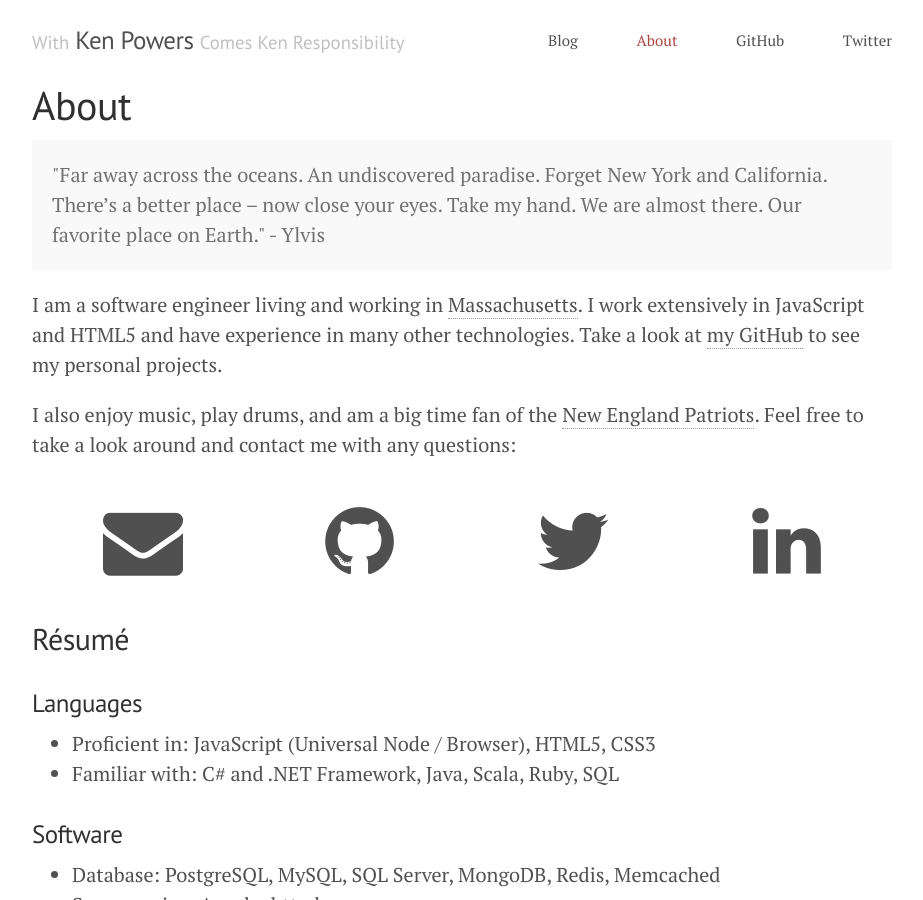
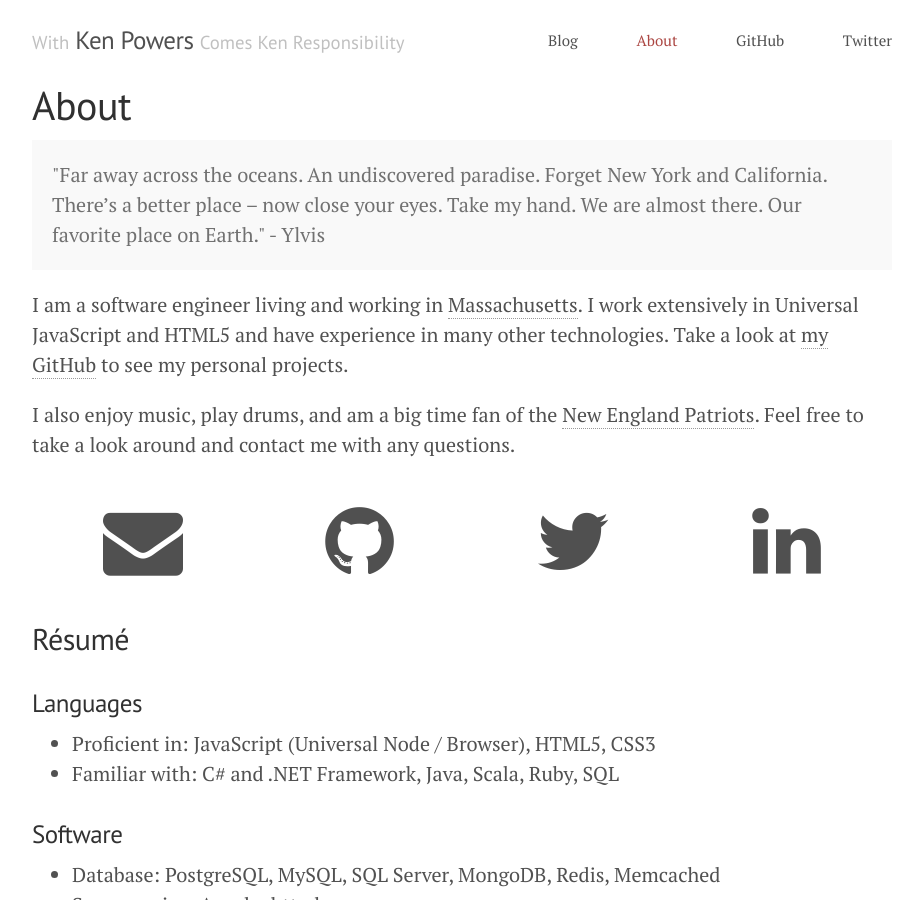
Before and after one commit to knpwrs/knpwrs.github.io, a Jekyll site: the page built from about.md, in a window 1280 px wide and 900 px high. Shown: the whole window, without its empty margins (178-1101 px from the left). Built offline with Jekyll 4.4.1, drawn with Linux system fonts in a browser that asks for light colours; nearby versions of some CDN libraries; some of the changed text lies outside the part shown.

Commit message:
Misc about page updates.

```diff
--- a/about.md
+++ b/about.md
@@ -7,9 +7,9 @@ title: About
   "Far away across the oceans. An undiscovered paradise. Forget New York and California. There’s a better place – now close your eyes. Take my hand. We are almost there. Our favorite place on Earth." - Ylvis
 </p>
 
-I am a software engineer living and working in [Massachusetts]. I work extensively in JavaScript and HTML5 and have experience in many other technologies. Take a look at [my GitHub][github] to see my personal projects.
+I am a software engineer living and working in [Massachusetts]. I work extensively in Universal JavaScript and HTML5 and have experience in many other technologies. Take a look at [my GitHub][github] to see my personal projects.
 
-I also enjoy music, play drums, and am a big time fan of the [New England Patriots][ne]. Feel free to take a look around and contact me with any questions:
+I also enjoy music, play drums, and am a big time fan of the [New England Patriots][ne]. Feel free to take a look around and contact me with any questions.
 
 <div class="about-social">
   <a href="mailto:{{ site.author.email }}" title="Email"><i class="fa fa-envelope"></i></a>
```
Also changed, not shown: other parts of about.md (+2 -1 lines).
